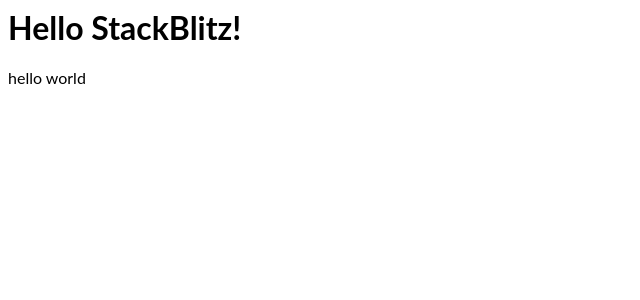
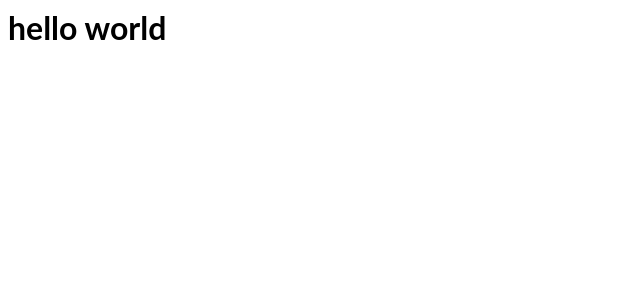
Before and after one commit to Dinesh1629/react-app, a React (Create React App) app: page / in a window 1280 px wide. Shown: the top 300 px of the page, without its empty margins (0-640 px from the left). Built offline with nearby package versions, Linux system fonts and the light colour scheme.

Commit message:
1 file modified, 1 added

```diff
--- a/src/App.js
+++ b/src/App.js
@@ -1,11 +1,15 @@
-import React from "react";
-import "./style.css";
+import React, { Component } from 'react';
+//import gerrt,{compoent} from './compnoent/gerrt'
+import './style.css';
+import Gerrt from './component/Gerrt'
 
-export default function App() {
-  return (
-    <div>
-      <h1>Hello StackBlitz!</h1>
-      <p>hello world</p>
-    </div>
-  );
+class App extends Component {
+  render() {
+    return (
+      <div className="App">
+        <Gerrt />
+      </div>
+    );
+  }
 }
+export default App;
--- /dev/null
+++ b/src/component/Gerrt.js
@@ -0,0 +1,6 @@
+import React from 'react';
+
+function Gerrt() {
+  return <h1>hello world</h1>;
+}
+export default Gerrt;
```
